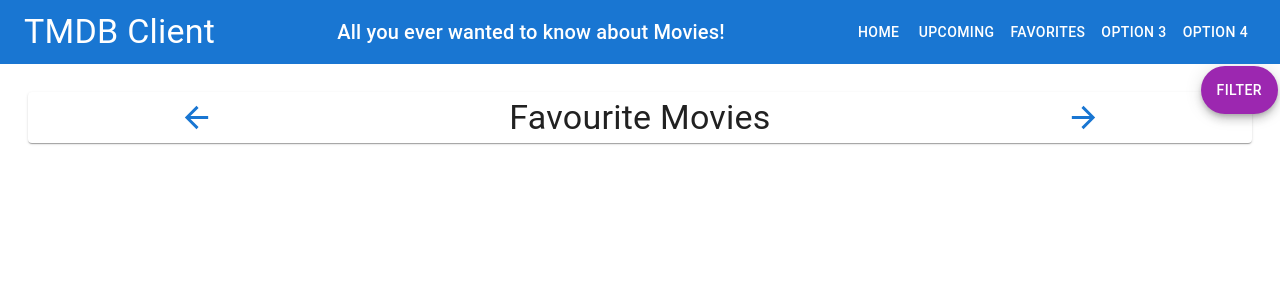
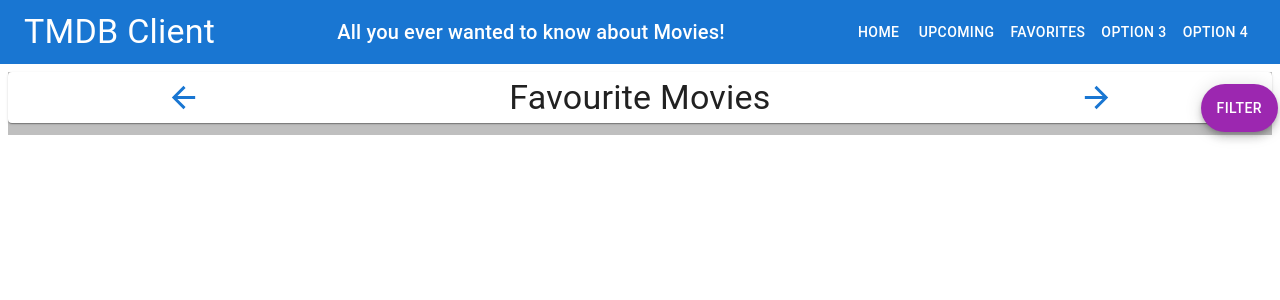
Before and after one commit to poraif/labMoviesApp, a React app: page /movies/favourites in a window 1280 px wide. Shown: the top 300 px of the page. Built offline with nearby package versions, Linux system fonts and the light colour scheme; the HTML template or start-up script is replaced by a standard one.

Commit message:
Refactor to allow for new filtering hook, and add the hook.

```diff
--- /dev/null
+++ b/src/components/movieFilterUI/index.tsx
@@ -0,0 +1,64 @@
+import React, { useState } from "react";
+import FilterCard from "../filterMoviesCard";
+import Fab from "@mui/material/Fab";
+import Drawer from "@mui/material/Drawer";
+import { BaseMovieProps } from "../../types/interfaces";
+
+export const titleFilter = (movie: BaseMovieProps, value: string): boolean => {
+    return movie.title.toLowerCase().search(value.toLowerCase()) !== -1;
+};
+
+export const genreFilter = (movie: BaseMovieProps, value: string) => {
+    const genreId = Number(value);
+    const genreIds = movie.genre_ids;
+    return genreId > 0 && genreIds ? genreIds.includes(genreId) : true;
+};
+
+const styles = {
+    root: {
+        backgroundColor: "#bfbfbf",
+    },
+    fab: {
+        marginTop: 8,
+        position: "fixed",
+        top: 20,
+        right: 2,
+    },
+};
+
+interface MovieFilterUIProps {
+    onFilterValuesChange: (f: string, s: string) => void;
+    titleFilter: string;
+    genreFilter: string;
+}
+
+
+const MovieFilterUI: React.FC<MovieFilterUIProps> = ({ onFilterValuesChange, titleFilter, genreFilter }) => {
+    const [drawerOpen, setDrawerOpen] = useState(false);
+
+    return (
+        <>
+            <Fab
+                color="secondary"
+                variant="extended"
+                onClick={() => setDrawerOpen(true)}
+                sx={styles.fab}
+            >
+                Filter
+            </Fab>
+            <Drawer
+                anchor="left"
+                open={drawerOpen}
+                onClose={() => setDrawerOpen(false)}
+            >
+                <FilterCard
+                    onUserInput={onFilterValuesChange}
+                    titleFilter={titleFilter}
+                    genreFilter={genreFilter}
+                />
+            </Drawer>
+        </>
+    );
+};
+
+export default MovieFilterUI;
--- a/src/components/templateMovieListPage/index.tsx
+++ b/src/components/templateMovieListPage/index.tsx
@@ -1,77 +1,28 @@
-import  React, {useState} from "react";
+import React from "react";
 import Header from "../headerMovieList";
-import FilterCard from "../filterMoviesCard";
 import Grid from "@mui/material/Grid";
-import Fab from "@mui/material/Fab";
-import Drawer from "@mui/material/Drawer";
 import MovieList from "../movieList";
-import {MovieListPageTemplateProps} from "../../types/interfaces";
+import {  MovieListPageTemplateProps} from "../../types/interfaces";
 
 const styles = {
   root: {
-    padding: "20px",
-  },
-  fab: {
-    marginTop: 8,
-    position: "fixed",
-    top: 2,
-    right: 2,
-  },
+    backgroundColor: "#bfbfbf",
+  }
 };
 
-const MovieListPageTemplate: React.FC< MovieListPageTemplateProps> = ({ movies, title, selectFavourite }) =>{
-  const [titleFilter, setTitleFilter] = useState("");
-  const [genreFilter, setGenreFilter] = useState("0");
-  const [drawerOpen, setDrawerOpen] = useState(false);
-
-  const genreId = Number(genreFilter);
-
-  let displayedMovies = movies
-    .filter((m) => {
-      return m.title.toLowerCase().search(titleFilter.toLowerCase()) !== -1;
-    })
-    .filter((m) => {
-      return genreId > 0 ? m.genre_ids?.includes(genreId) : true;
-    });
-
-  const handleChange = (type: string, value: string) => {
-    if (type === "title") setTitleFilter(value);
-    else setGenreFilter(value);
-  };
-
+const MovieListPageTemplate: React.FC<MovieListPageTemplateProps> = ({ movies, title, selectFavourite })=> {
   return (
-   <>
     <Grid container sx={styles.root}>
       <Grid item xs={12}>
         <Header title={title} />
       </Grid>
       <Grid item container spacing={5}>
         <MovieList
-            movies={displayedMovies}
           selectFavourite={selectFavourite}
-          />
+          movies={movies}
+        ></MovieList>
       </Grid>
     </Grid>
-      <Fab
-        color="secondary"
-        variant="extended"
-        onClick={() => setDrawerOpen(true)}
-        sx={styles.fab}
-      >
-        Filter
-      </Fab>
-      <Drawer
-        anchor="left"
-        open={drawerOpen}
-        onClose={() => setDrawerOpen(false)}
-      >
-        <FilterCard
-          onUserInput={handleChange}
-          titleFilter={titleFilter}
-          genreFilter={genreFilter}
-        />
-      </Drawer>
-    </>
   );
 }
 export default MovieListPageTemplate;
--- /dev/null
+++ b/src/hooks/useFiltering.ts
@@ -0,0 +1,33 @@
+import { useState } from "react";
+
+interface Filter {
+    name: string;
+    value: string;
+    condition: (item: any, value: string) => boolean;
+    }
+
+const useFiltering = ( filters: Filter[]) => {
+  const [filterValues, setFilterValues] = useState(() => {
+    const filterInitialValues = filters.map((f) => ({
+      name: f.name,
+      value: f.value,
+    }));
+    return filterInitialValues;
+  });
+
+  const filteringConditions = filters.map((f) => f.condition);
+  const filterFunction = (collection: any) =>
+    filteringConditions.reduce((data, conditionFn, index) => {
+      return data.filter((item: any) => {
+          return conditionFn(item, filterValues[index].value);
+      });
+    }, collection);
+
+  return {
+    filterValues,
+    setFilterValues,
+    filterFunction,
+  };
+};
+
+export default useFiltering;
--- a/src/pages/favouriteMoviesPage.tsx
+++ b/src/pages/favouriteMoviesPage.tsx
@@ -1,18 +1,54 @@
 import React from "react";
 import PageTemplate from "../components/templateMovieListPage";
+import useFiltering from "../hooks/useFiltering";
+import MovieFilterUI, {
+  titleFilter,
+  genreFilter,
+} from "../components/movieFilterUI";
+
+const titleFiltering = {
+  name: "title",
+  value: "",
+  condition: titleFilter,
+};
+const genreFiltering = {
+  name: "genre",
+  value: "0",
+  condition: genreFilter,
+};
 
 const FavouriteMoviesPage: React.FC= () => {
-    const toDo = () => true;
-    // Get movies from local storage.
-    const movies = JSON.parse(localStorage.getItem("favourites") || '[]');
+  const { filterValues, setFilterValues, filterFunction } = useFiltering(
+    [titleFiltering, genreFiltering]
+  );
 
-    return (
+  const changeFilterValues = (type: string, value: string) => {
+    const changedFilter = { name: type, value: value };
+    const updatedFilterSet =
+      type === "title" ? [changedFilter, filterValues[1]] : [filterValues[0], changedFilter];
+    setFilterValues(updatedFilterSet);
+  };
+
+  const favouriteMovies = JSON.parse(localStorage.getItem("favourites") || '[]');
+
+  const displayedMovies = filterFunction(favouriteMovies);
+
+  const toDo = () => true;
+
+  return (
+    <>
       <PageTemplate
         title="Favourite Movies"
-        movies={movies}
+        movies={displayedMovies}
         selectFavourite={toDo}
       />
-    );
-}
+      <MovieFilterUI
+        onFilterValuesChange={changeFilterValues}
+        titleFilter={filterValues[0].value}
+        genreFilter={filterValues[1].value}
+      />
+    </>
+  );
+};
 
-export default FavouriteMoviesPage
+export default FavouriteMoviesPage;
--- a/src/pages/homePage.tsx
+++ b/src/pages/homePage.tsx
@@ -2,10 +2,30 @@ import React, { useState, useEffect } from "react";
 import PageTemplate from '../components/templateMovieListPage';
 import { BaseMovieProps } from "../types/interfaces";
 import { getMovies } from "../api/tmdb-api";
+import useFiltering from "../hooks/useFiltering";
+import MovieFilterUI, {
+  titleFilter,
+  genreFilter,
+} from "../components/movieFilterUI";
+
+const titleFiltering = {
+  name: "title",
+  value: "",
+  condition: titleFilter,
+};
+const genreFiltering = {
+  name: "genre",
+  value: "0",
+  condition: genreFilter,
+};
 
 const HomePage: React.FC = () => {
   const [movies, setMovies] = useState<BaseMovieProps[]>([]);
   const favourites = movies.filter(m => m.favourite)
+  const { filterValues, setFilterValues, filterFunction } = useFiltering(
+    [titleFiltering, genreFiltering]
+  );
+
   localStorage.setItem('favourites', JSON.stringify(favourites))
   // New function
   const addToFavourites = (movieId: number) => {
@@ -15,19 +35,35 @@ const HomePage: React.FC = () => {
     setMovies(updatedMovies);
   };
 
+  const changeFilterValues = (type: string, value: string) => {
+    const changedFilter = { name: type, value: value };
+    const updatedFilterSet =
+      type === "title"
+        ? [changedFilter, filterValues[1]]
+        : [filterValues[0], changedFilter];
+    setFilterValues(updatedFilterSet);
+  };
+
   useEffect(() => {
     getMovies().then(movies => {
       setMovies(movies);
     });
     // eslint-disable-next-line react-hooks/exhaustive-deps
   }, []);
-
+  const displayedMovies = filterFunction(movies);
   return (
-    <PageTemplate
-      title='Discover Movies'
-      movies={movies}
-      selectFavourite={addToFavourites}
-    />
+    <>
+      <PageTemplate
+        title='Discover Movies'
+        movies={displayedMovies}
+        selectFavourite={addToFavourites}
+      />
+      <MovieFilterUI
+        onFilterValuesChange={changeFilterValues}
+        titleFilter={filterValues[0].value}
+        genreFilter={filterValues[1].value}
+      />
+    </>
   );
 };
 export default HomePage;
```
Lines whose indentation alone changed are shown as unchanged.
